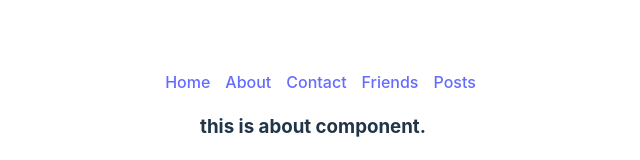
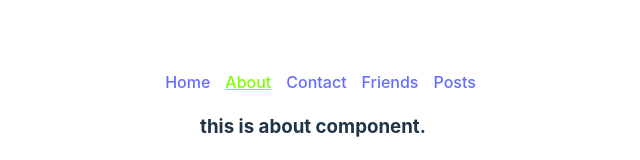
Before and after one commit to Sobuj54/module-54-simple-react-router-examples, a React (Vite) app: page /about in a window 1280 px wide. Shown: the part 285-445 px from the top of the page, without its empty margins (327-967 px from the left). Built offline with nearby package versions, Linux system fonts and the light colour scheme.

Commit message:
added active link which indicates the current link

```diff
--- /dev/null
+++ b/src/component/ActiveLink/ActiveLink.css
@@ -0,0 +1,4 @@
+.active{
+    color:chartreuse;
+    text-decoration: underline;
+}
--- /dev/null
+++ b/src/component/ActiveLink/ActiveLink.jsx
@@ -0,0 +1,19 @@
+import React from "react";
+import "./ActiveLink.css";
+import {
+  Outlet,
+  NavLink,
+  useLoaderData,
+  Form,
+  redirect,
+} from "react-router-dom";
+
+const ActiveLink = ({ to, children }) => {
+  return (
+    <NavLink to={to} className={({ isActive }) => (isActive ? "active" : "")}>
+      {children}
+    </NavLink>
+  );
+};
+
+export default ActiveLink;
--- a/src/component/Header/Header.jsx
+++ b/src/component/Header/Header.jsx
@@ -1,17 +1,18 @@
-import React from 'react';
+import React from "react";
 import { Link } from "react-router-dom";
-import './Header.css'
+import "./Header.css";
+import ActiveLink from "../ActiveLink/ActiveLink";
 
 const Header = () => {
-    return (
-        <nav>
-        <Link to="/">Home</Link>
-        <Link to="/about">About</Link>
-        <Link to="/contact">Contact</Link>
-        <Link to="/friends">Friends</Link>
-        <Link to="/posts">Posts</Link>
-        </nav>
-    );
+  return (
+    <nav>
+      <ActiveLink to="/">Home</ActiveLink>
+      <ActiveLink to="/about">About</ActiveLink>
+      <ActiveLink to="/contact">Contact</ActiveLink>
+      <ActiveLink to="/friends">Friends</ActiveLink>
+      <ActiveLink to="/posts">Posts</ActiveLink>
+    </nav>
+  );
 };
 
 export default Header;
```
